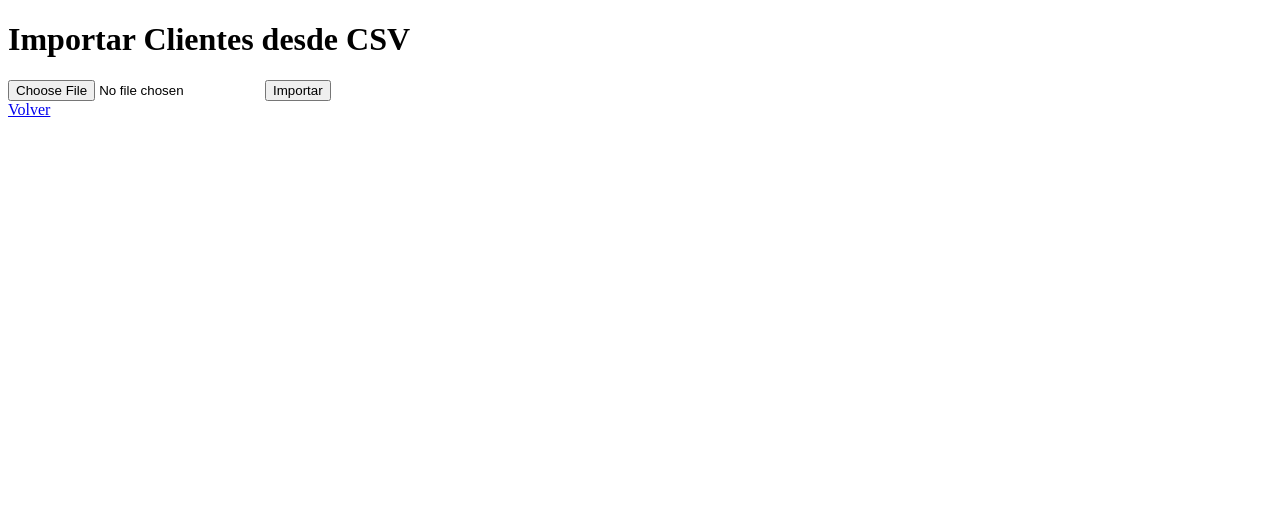
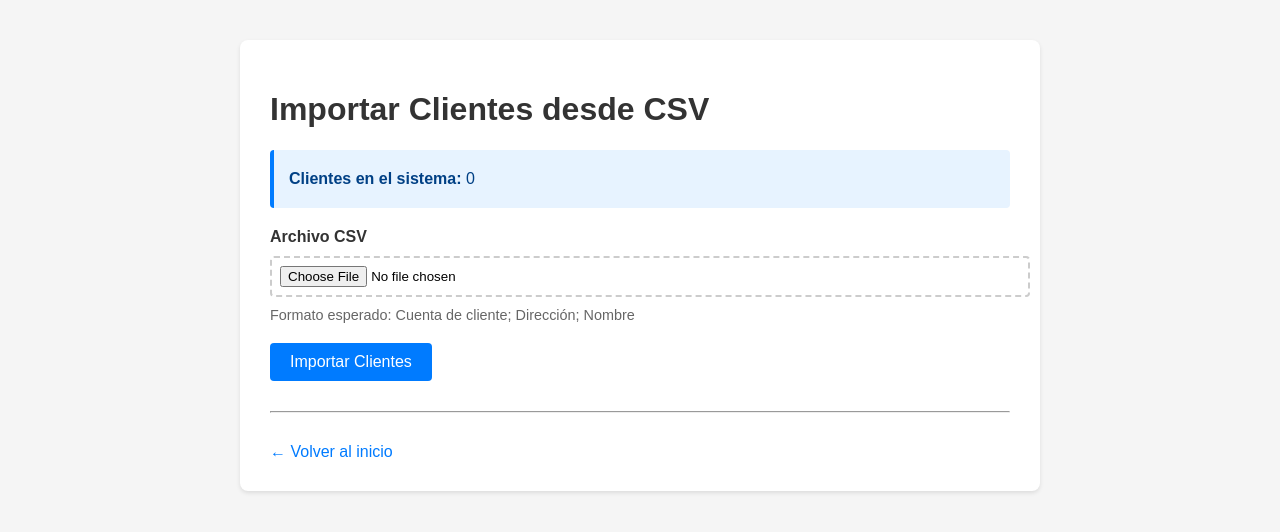
Before and after one commit to mrGoonies/tracking_guide, a Django app: page /clientes/importar/ in a window 1280 px wide. Shown: the top 532 px of the page. Run offline with Django 5.2, Linux system fonts and the light colour scheme; data that the repository does not hold is empty.

Commit message:
feat: agregando funcionalidad para importar info clientes en CSV

```diff
--- /dev/null
+++ b/guides/forms.py
@@ -0,0 +1,9 @@
+from django import forms
+
+class ImportClientCSVForm(forms.Form):
+    """Formulario para cargar archivo CSV de clientes."""
+    csv_file = forms.FileField(
+        label='Archivo CSV',
+        help_text='Formato esperado: Cuenta de cliente; Dirección; Nombre',
+        widget=forms.FileInput(attrs={'accept': '.csv'})
+    )
--- a/guides/templates/guides/import_clients.html
+++ b/guides/templates/guides/import_clients.html
@@ -4,14 +4,142 @@
     <meta charset="UTF-8">
     <meta name="viewport" content="width=device-width, initial-scale=1.0">
     <title>Importar Clientes</title>
+    <style>
+        body {
+            font-family: Arial, sans-serif;
+            max-width: 800px;
+            margin: 20px auto;
+            padding: 20px;
+            background-color: #f5f5f5;
+        }
+        .container {
+            background-color: white;
+            padding: 30px;
+            border-radius: 8px;
+            box-shadow: 0 2px 4px rgba(0,0,0,0.1);
+        }
+        h1 {
+            color: #333;
+        }
+        .messages {
+            margin: 20px 0;
+        }
+        .message {
+            padding: 12px 16px;
+            margin: 8px 0;
+            border-radius: 4px;
+            border-left: 4px solid;
+        }
+        .message.success {
+            background-color: #d4edda;
+            border-color: #28a745;
+            color: #155724;
+        }
+        .message.error {
+            background-color: #f8d7da;
+            border-color: #dc3545;
+            color: #721c24;
+        }
+        .message.info {
+            background-color: #d1ecf1;
+            border-color: #17a2b8;
+            color: #0c5460;
+        }
+        .form-group {
+            margin: 20px 0;
+        }
+        label {
+            display: block;
+            margin-bottom: 8px;
+            font-weight: bold;
+            color: #333;
+        }
+        input[type="file"] {
+            display: block;
+            margin: 10px 0;
+            padding: 8px;
+            border: 2px dashed #ccc;
+            border-radius: 4px;
+            cursor: pointer;
+            width: 100%;
+        }
+        input[type="file"]:hover {
+            border-color: #007bff;
+        }
+        .help-text {
+            font-size: 0.9em;
+            color: #666;
+            margin-top: 4px;
+        }
+        button {
+            background-color: #007bff;
+            color: white;
+            padding: 10px 20px;
+            border: none;
+            border-radius: 4px;
+            cursor: pointer;
+            font-size: 1em;
+        }
+        button:hover {
+            background-color: #0056b3;
+        }
+        .stats {
+            background-color: #e7f3ff;
+            border-left: 4px solid #007bff;
+            padding: 15px;
+            margin: 20px 0;
+            border-radius: 4px;
+        }
+        .stats p {
+            margin: 5px 0;
+            color: #004085;
+        }
+        a {
+            color: #007bff;
+            text-decoration: none;
+        }
+        a:hover {
+            text-decoration: underline;
+        }
+    </style>
 </head>
 <body>
-    <h1>Importar Clientes desde CSV</h1>
-    <form method="post" enctype="multipart/form-data">
-        {% csrf_token %}
-        <input type="file" name="csv_file" accept=".csv">
-        <button type="submit">Importar</button>
-    </form>
-    <a href="{% url 'home' %}">Volver</a>
+    <div class="container">
+        <h1>Importar Clientes desde CSV</h1>
+
+        {% if messages %}
+        <div class="messages">
+            {% for message in messages %}
+            <div class="message {{ message.tags }}">
+                {{ message }}
+            </div>
+            {% endfor %}
+        </div>
+        {% endif %}
+
+        <div class="stats">
+            <p><strong>Clientes en el sistema:</strong> {{ total_clients }}</p>
+        </div>
+
+        <form method="post" enctype="multipart/form-data">
+            {% csrf_token %}
+
+            <div class="form-group">
+                <label for="{{ form.csv_file.id_for_label }}">
+                    {{ form.csv_file.label }}
+                </label>
+                <input type="file" id="{{ form.csv_file.id_for_label }}"
+                       name="{{ form.csv_file.html_name }}" accept=".csv" required>
+                <div class="help-text">
+                    {{ form.csv_file.help_text }}
+                </div>
+            </div>
+
+            <button type="submit">Importar Clientes</button>
+        </form>
+
+        <hr style="margin: 30px 0;">
+        <a href="{% url 'home' %}">← Volver al inicio</a>
+    </div>
 </body>
 </html>
--- a/guides/views.py
+++ b/guides/views.py
@@ -1,10 +1,47 @@
-from django.shortcuts import render
+from django.shortcuts import render, redirect
+from django.contrib import messages
+from .forms import ImportClientCSVForm
+from .utils import import_clients_from_csv
+from .models import Client
 
 def home(request):
     return render(request, 'guides/home.html')
 
 def import_clients(request):
-    return render(request, 'guides/import_clients.html')
+    """Vista para importar clientes desde CSV."""
+    if request.method == 'POST':
+        form = ImportClientCSVForm(request.POST, request.FILES)
+        if form.is_valid():
+            csv_file = request.FILES['csv_file']
+
+            # Importar clientes
+            results = import_clients_from_csv(csv_file)
+
+            # Mostrar mensajes según resultados
+            if results['success'] > 0:
+                messages.success(request, f"✓ {results['success']} cliente(s) nuevo(s) importado(s)")
+            if results['updated'] > 0:
+                messages.info(request, f"ℹ {results['updated']} cliente(s) actualizado(s)")
+            if results['errors']:
+                for error in results['errors']:
+                    messages.error(request, f"✗ {error}")
+
+            # Mostrar resumen
+            if not results['errors']:
+                messages.success(request, f"Importación completada: {results['total']} registros procesados")
+
+            # Redirigir para evitar reenvío de formulario
+            return redirect('import_clients')
+    else:
+        form = ImportClientCSVForm()
+
+    # Mostrar estadísticas de clientes
+    total_clients = Client.objects.count()
+    context = {
+        'form': form,
+        'total_clients': total_clients
+    }
+    return render(request, 'guides/import_clients.html', context)
 
 def guide_list(request):
     return render(request, 'guides/guide_list.html')
```
Also changed, not shown: guides/templates/guides/guide_list.html (+43 -3 lines), guides/templates/guides/home.html (+61 -4 lines), guides/utils.py (added, +80 -0 lines).
